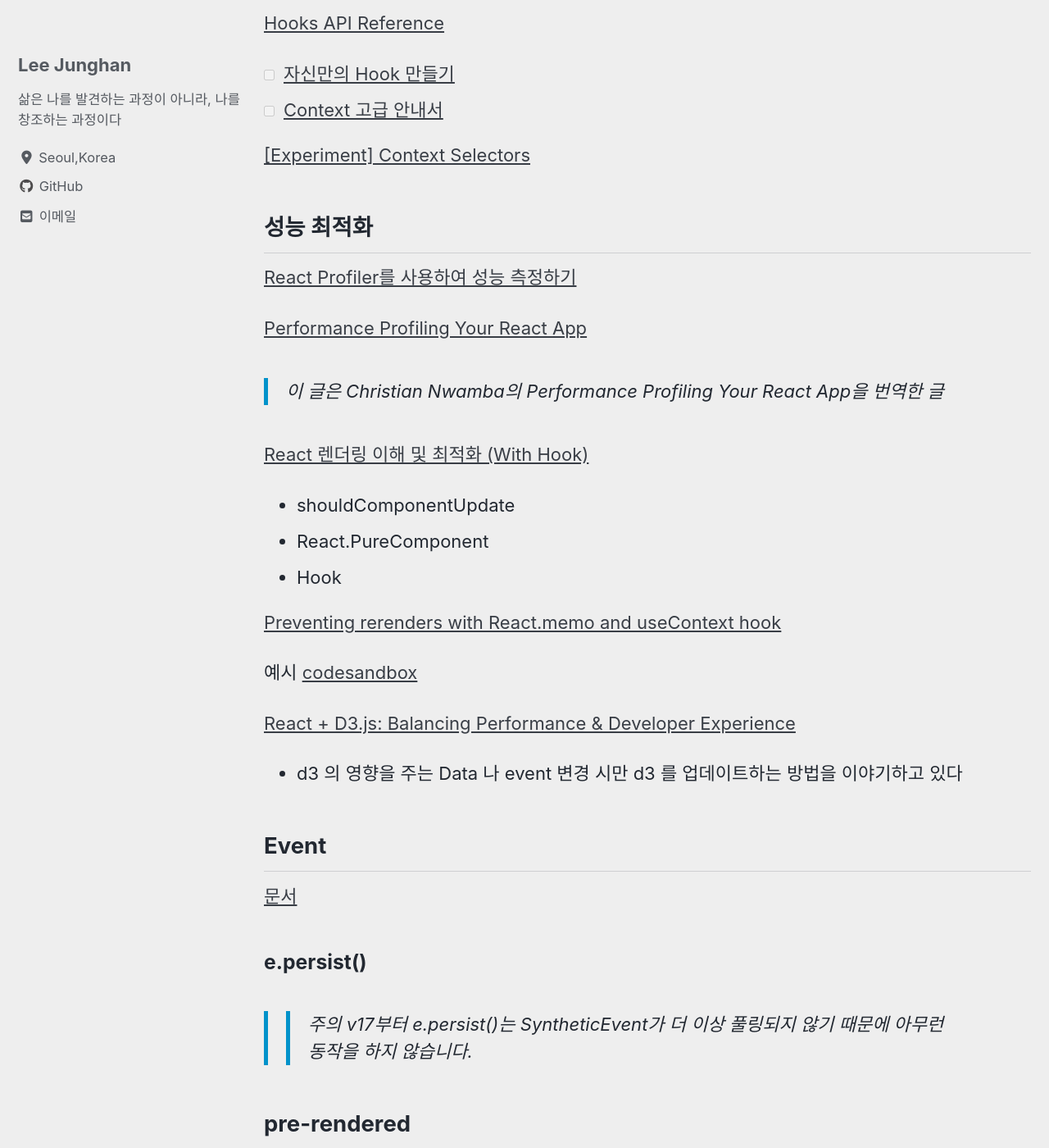
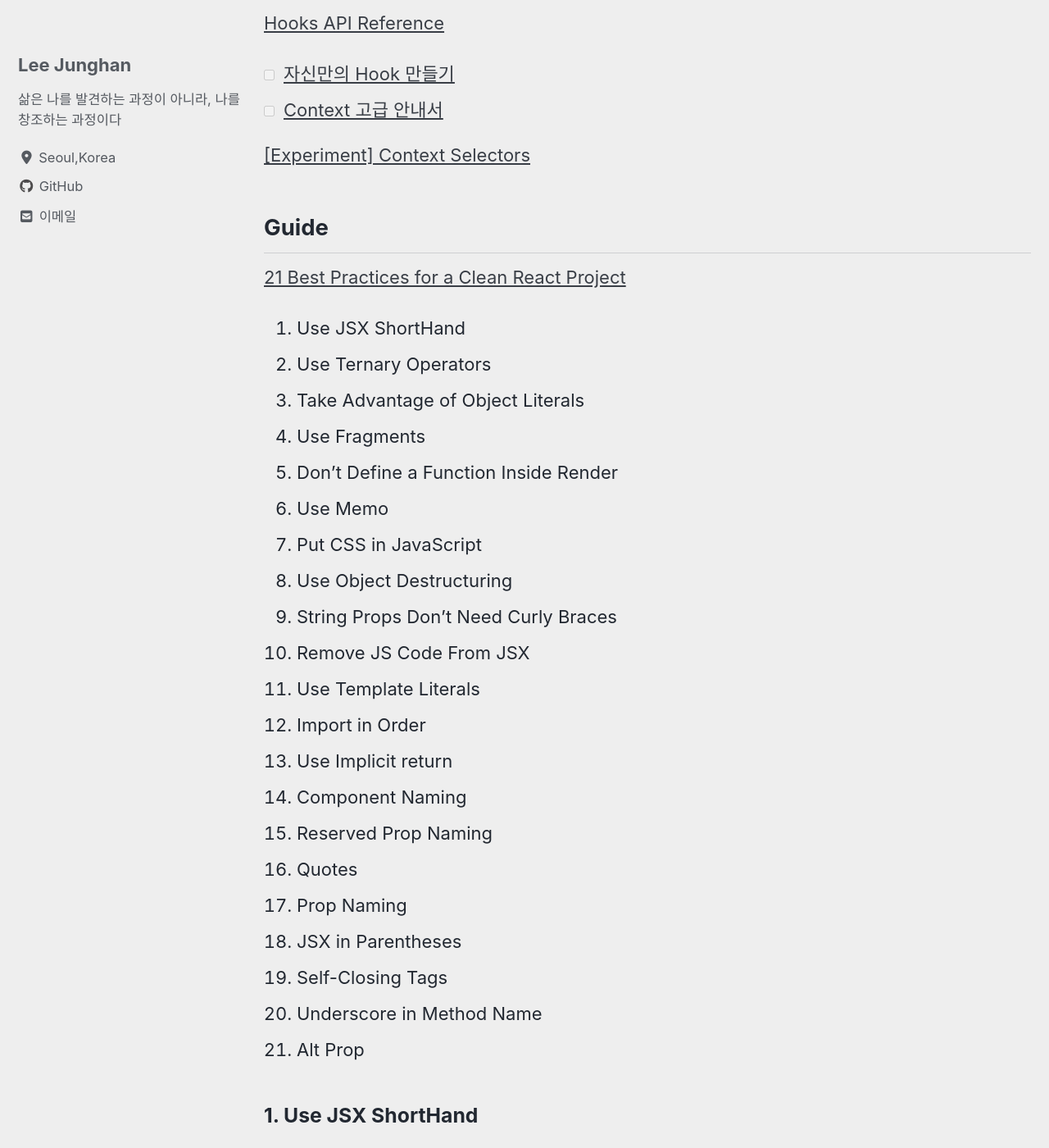
Before and after one commit to toyjhlee/toyjhlee.github.com, a Jekyll site: the page built from _posts/2020/12/2020-12-24-react.md, in a window 1280 px wide and 1400 px high, scrolled down 544 px. Shown: the whole window at 82% size. Built offline with Jekyll 4.4.1, drawn with Linux system fonts in a browser that asks for light colours; cached includes are drawn as plain includes; nearby versions of some CDN libraries; some of the changed text lies outside the part shown.

Commit message:
Add article of guide

````diff
--- a/_posts/2020/12/2020-12-24-react.md
+++ b/_posts/2020/12/2020-12-24-react.md
@@ -19,6 +19,46 @@ tags: ['react', 'docs', 'optimization']
 -   [ ] [Context 고급 안내서](https://ko.reactjs.org/docs/context.html)
 
 [[Experiment] Context Selectors](https://github.com/facebook/react/pull/20646)
+
+## Guide
+
+[21 Best Practices for a Clean React Project](https://betterprogramming.pub/21-best-practices-for-a-clean-react-project-df788a682fb)
+
+1. Use JSX ShortHand
+2. Use Ternary Operators
+3. Take Advantage of Object Literals
+4. Use Fragments
+5. Don't Define a Function Inside Render
+6. Use Memo
+7. Put CSS in JavaScript
+8. Use Object Destructuring
+9. String Props Don’t Need Curly Braces
+10. Remove JS Code From JSX
+11. Use Template Literals
+12. Import in Order
+13. Use Implicit return
+14. Component Naming
+15. Reserved Prop Naming
+16. Quotes
+17. Prop Naming
+18. JSX in Parentheses
+19. Self-Closing Tags
+20. Underscore in Method Name
+21. Alt Prop
+
+### 1. Use JSX ShortHand
+
+#### Bad
+
+```es6
+return <Navbar showTitle={true} />
+```
+
+#### Good
+
+```es6
+return <Navbar showTitle />
+```
 
 ## 성능 최적화
 
````
